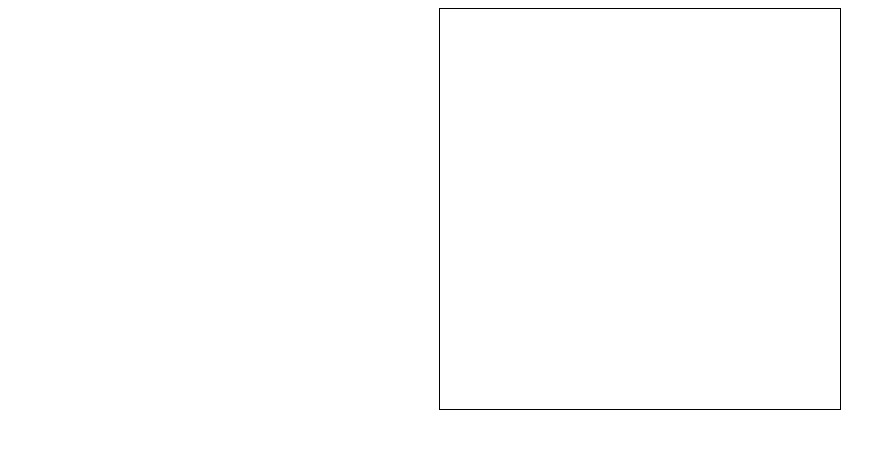
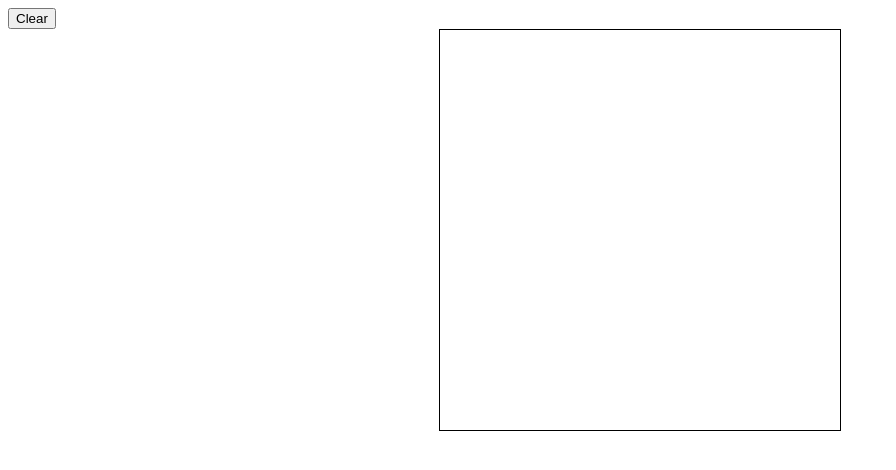
Before and after one commit to rayy-lo/the-odin-project, a plain HTML site: page etch-a-sketch/index.html in a window 1280 px wide. Shown: the whole page, without its empty margins (0-896 px from the left). Drawn offline with Linux system fonts and the light colour scheme.

Commit message:
Moved script to bottom of body tag

```diff
--- a/etch-a-sketch/index.html
+++ b/etch-a-sketch/index.html
@@ -8,8 +8,8 @@
     <link rel="stylesheet" href="./index.css" />
   </head>
   <body>
-    <main id="container">
-      <script src="./index.js"></script>
-    </main>
+    <button id="clearGridBtn" type="button">Clear</button>
+    <div id="container"></div>
+    <script src="./index.js"></script>
   </body>
 </html>
```
